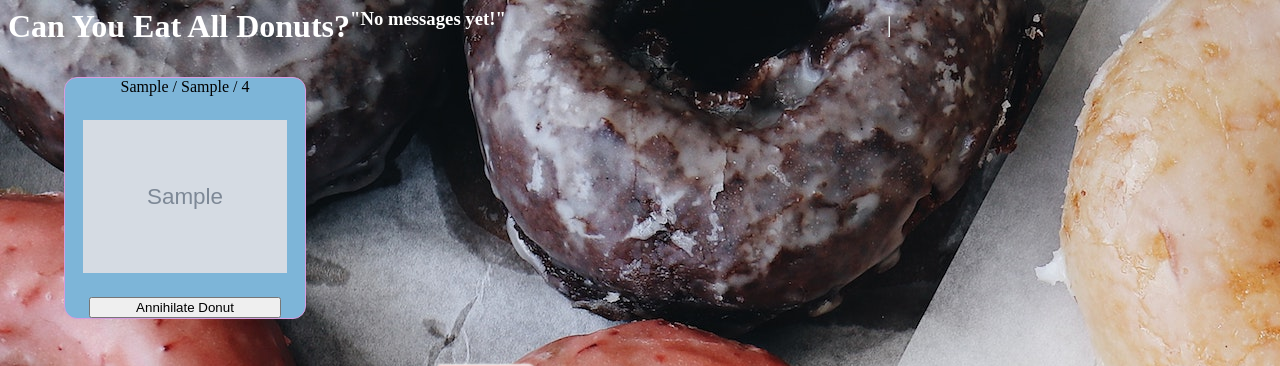
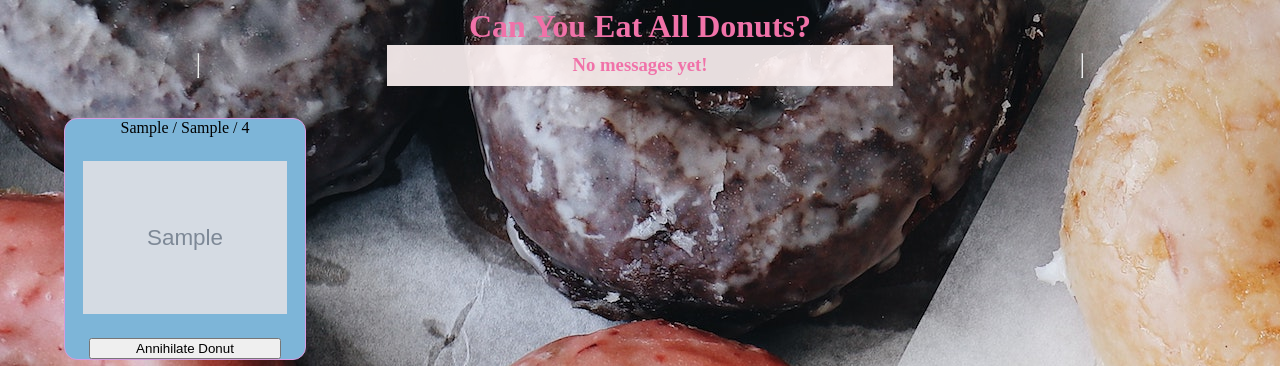
Before and after one commit to stephanedreyfus/donutTracker, a Flask app: page / in a window 1280 px wide. Shown: the top 366 px of the page. Run offline with Flask 2, Linux system fonts and the light colour scheme; tables that the repository leaves empty hold one stand-in row (values such as "Sample post"); grey boxes marked "Sample" are stand-in pictures; parts of the project's set-up code (start-up, migrations or seed data) failed here and were passed over; some web fonts are replaced.

Commit message:
Search works for nums and words, but no message if no return.

```diff
--- a/app.py
+++ b/app.py
@@ -1,7 +1,7 @@
 """Flask app for Donuts"""
 
 from flask import Flask, render_template, jsonify, request
-from sqlalchemy import or_, in_
+from sqlalchemy import or_
 from models import db, connect_db, Donut
 
 app = Flask(__name__)
@@ -118,26 +118,24 @@ def search_donuts(search_val):
         {message: "'{search_val}' returned no results."}
     """
 
-    donuts = Donut.query.filter(or_(
-        Donut.flavor.ilike(f'%{search_val}%'),
-        # might not need a list in search here:
-        Donut.rating.in_([f'{search_val}']),
-        Donut.size.ilike(f'%{search_val}%')
-    ))
+    try:
+        num = int(search_val)
+    except ValueError:
+        num = None
+        print("Search was not a number")
 
-    print("@@@@@@@@@@@@@@@@@@@@@@@@@@@@@@@@@@@@@@@@@@@", donuts)
+    if num:
+        donuts = Donut.query.filter(
+            Donut.rating.in_([f'{search_val}']),
+        )
+    else:
+        donuts = Donut.query.filter(or_(
+            Donut.flavor.ilike(f'%{search_val}%'),
+            Donut.size.ilike(f'%{search_val}%')
+        ))
 
+    # Need to track return of nothing rfom sql
     if donuts:
         return jsonify(donuts=[donut.to_dict() for donut in donuts])
 
     return jsonify(message=f"{search_val} returned no results.")
-
-    # For search:
-    # Create route
-    # Test query
-    # Return proper JSON
-    # Display in front end:
-    # -- Clear current list
-    # -- Append results
-    # -- Change top header and add back to all donuts?
-    # -- Or leave list alone and flash message
--- a/static/donuts.js
+++ b/static/donuts.js
@@ -86,7 +86,7 @@ $("#donut-container").on("click", ".donut-delete", async function (evt) {
 
   const deleteResponse = await axios.delete(`${BASE_URL}/donuts/${donutId}`);
   $donut.remove();
-  $("#donut-message").innerText(`${deleteResponse.data.message}`);
+  $("#donut-message").text(`${deleteResponse.data.message}`);
 });
 
 /** Searches for donuts */
@@ -98,9 +98,10 @@ $("#form-container").on("click", "#donut-search", async function (evt) {
   let searchResponse = await axios.get(`${BASE_URL}/donuts/search/${searchVal}`);
 
   if (searchResponse.data.message) {
-    $("#donut-message").innerText(`${searchResponse.data.message}`)
+    $("#donut-message").text(`${searchResponse.data.message}`)
   }
   else {
+    $donutList.empty();
     for (let donutData of searchResponse.data.donuts) {
       $donutList.append(generateDonut(donutData));
     }
--- a/static/style.css
+++ b/static/style.css
@@ -13,14 +13,21 @@ body {
     margin:auto;
 }
 
-#donut-header {
+#donut-title {
     width: 100%;
     text-align: center;
 }
 
 .donut-header {
     margin: auto;
-    color: white;
+	color: #F072A9;
+}
+
+#donut-message {
+	background: rgba(255, 244, 244, 0.9);
+	padding: 0.5em 1em;
+	width: 25em;
+	text-align: center;
 }
 
 .donut-card {
--- a/templates/index.html
+++ b/templates/index.html
@@ -11,11 +11,12 @@
   <title>Rate Them Donuts</title>
 </head>
 <body>
-  <div>
+  <div id="donut-title">
     <h1 class="donut-header">Can You Eat All Donuts?</h1>
   </div>
+  <hr>
   <div>
-    <h3 class="donut-header" id="donut-message">"No messages yet!"</h3>
+    <h3 class="donut-header" id="donut-message">No messages yet!</h3>
   </div>
   <hr>
   <section id="donut-container">
```
Also changed, not shown: README.md.
